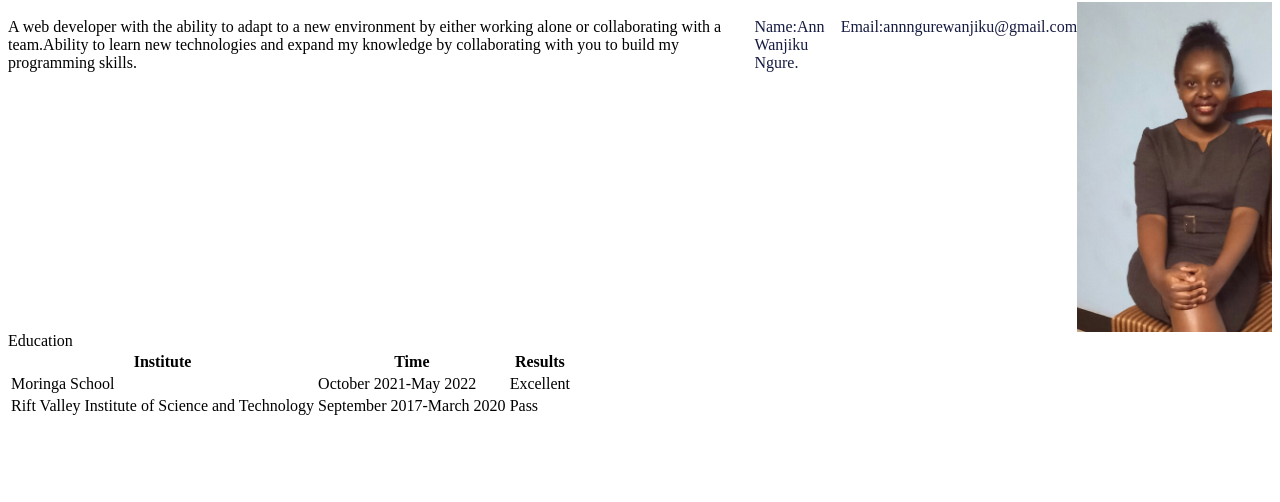
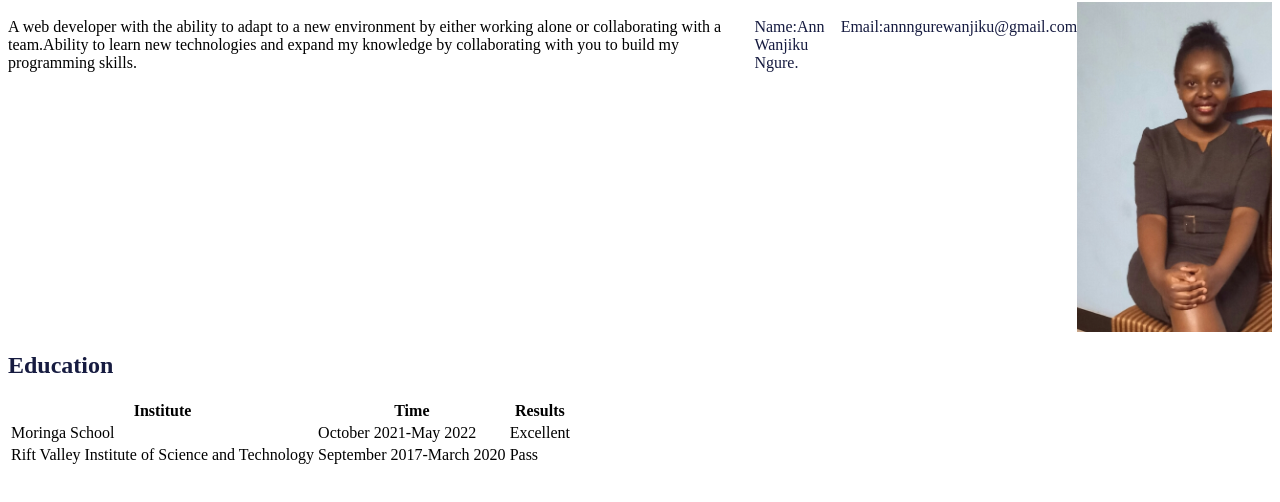
Before and after one commit to annngure/CV, a website: page index.html in a window 1280 px wide. Shown: the part 78-580 px from the top of the page. Drawn offline with Linux system fonts and the light colour scheme.

Commit message:
change class to id

```diff
--- a/index.html
+++ b/index.html
@@ -14,7 +14,7 @@
             <img id="personal_image" src="image/personal_image.jpg" alt="image" height="330px" width="230px">
         </section>
        <section id="education_section">
-        <header class="education_heading">Education</header>
+        <h1 id="education_heading">Education</h1>
         <table>
             <tr>
                 <th class="table_heading">Institute</th>
```
